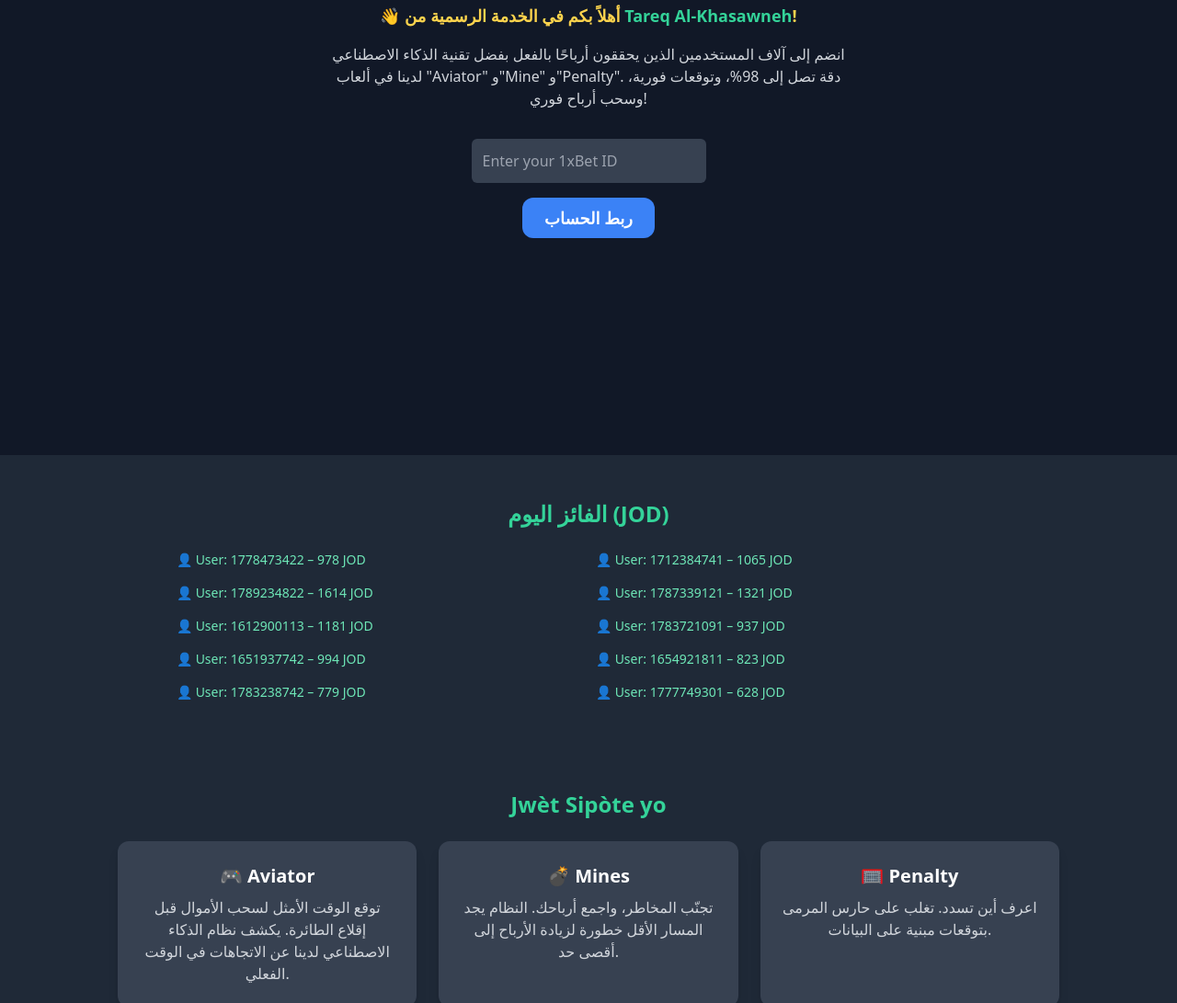
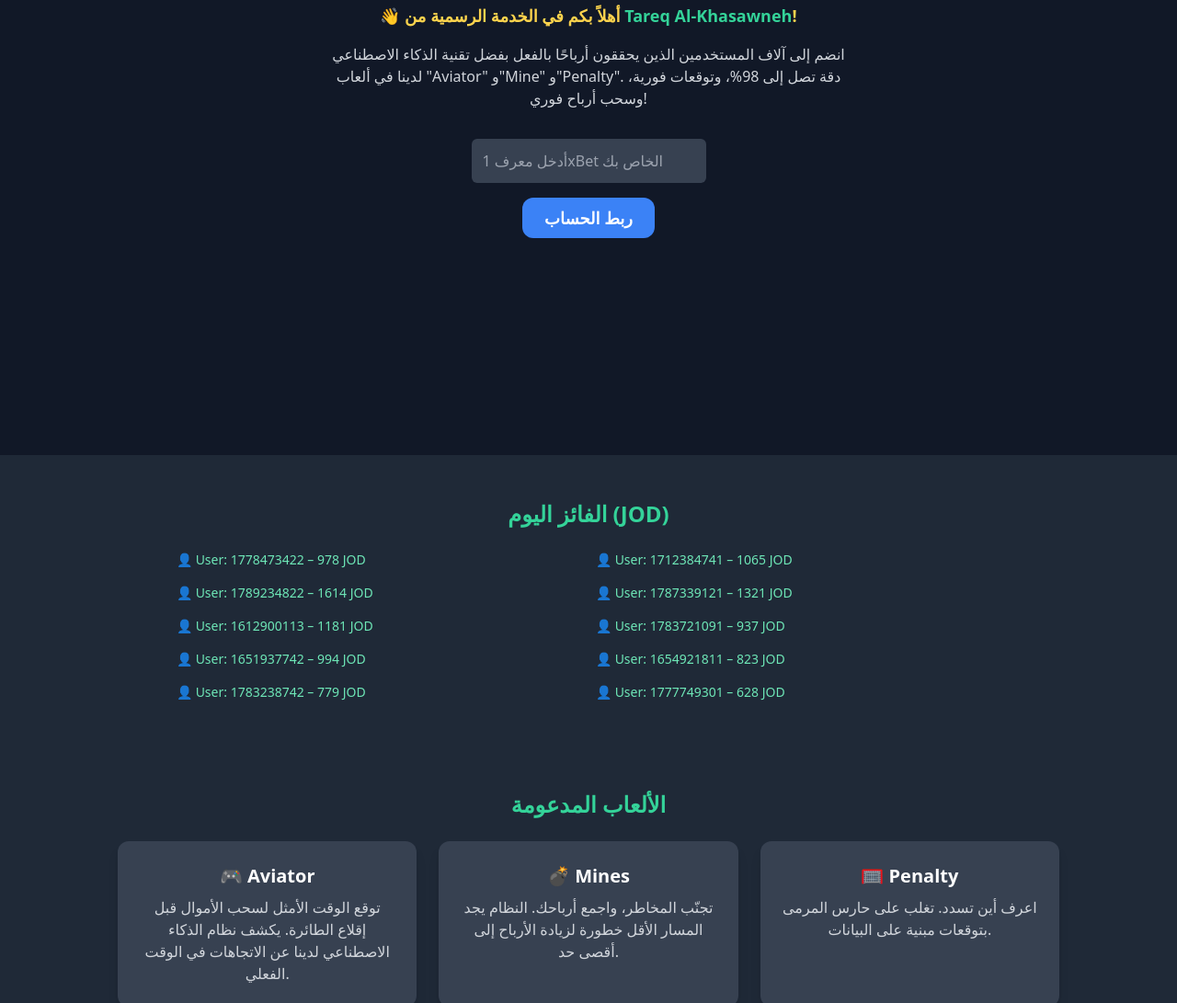
Before and after one commit to spindatas/hackbot.io1, a plain HTML site: page index.html in a window 1280 px wide. Shown: the part 365-1456 px from the top of the page at 92% size. Drawn offline with nearby package versions, Linux system fonts and the light colour scheme.

Commit message:
Translate text to Arabic in index.html

```diff
--- a/index.html
+++ b/index.html
@@ -60,7 +60,7 @@
 
 دقة تصل إلى 98%، وتوقعات فورية، وسحب أرباح فوري!
       </p>
-      <input id="userId" type="text" placeholder="Enter your 1xBet ID" class="bg-gray-700 text-white p-3 rounded-md mb-4">
+      <input id="userId" type="text" placeholder="أدخل معرف 1xBet الخاص بك" class="bg-gray-700 text-white p-3 rounded-md mb-4">
       <button id="connectButton" class="bg-blue-500 hover:bg-blue-600 text-white font-semibold py-2 px-6 rounded-xl text-lg transition">ربط الحساب</button>
 
       <div id="connectionSuccess" class="hidden text-green-400 font-bold mt-6">
@@ -102,7 +102,7 @@
     </section>
 
     <section id="games" class="bg-gray-800 py-12 px-6 text-center">
-      <h3 class="text-2xl font-bold text-green-400 mb-6">Jwèt Sipòte yo</h3>
+      <h3 class="text-2xl font-bold text-green-400 mb-6">الألعاب المدعومة</h3>
       <div class="grid md:grid-cols-3 gap-6 max-w-5xl mx-auto">
         <div class="bg-gray-700 p-6 rounded-xl shadow-lg">
           <h4 class="text-xl font-bold mb-2">🎮 Aviator</h4>
```
